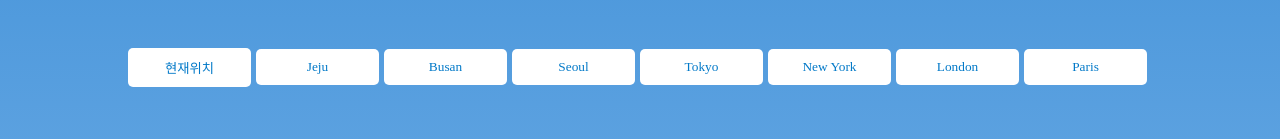
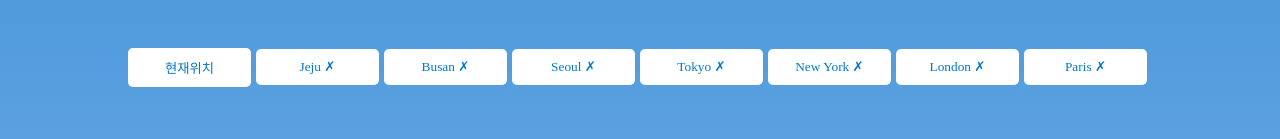
Before and after one commit to hjb0907/Weather, a React (Create React App) app: page / in a window 1280 px wide. Shown: the part 532-671 px from the top of the page. Built offline with nearby package versions, Linux system fonts and the light colour scheme; no server answers; a web font is replaced by a local one.

Commit message:
FEAT: button 삭제기능 추가 예정

```diff
--- a/src/App.js
+++ b/src/App.js
@@ -8,14 +8,14 @@ import Time from './component/Time';
 function App() {
   const [weather, setWeather] = useState(null);
   const [city, setCity] = useState('');
+  const [search,setSearch]=useState('');
   const [showStars, setShowStars] = useState(false);
   const [showSnows, setShowSnows] = useState(false);
   const [showRain, setShowRain] = useState(false);
   const [showThunder, setShowThunder] = useState(false);
   const [showClouds, setShowClouds] = useState(false);
   const [showSun, setShowSun] = useState(false);
-
-  const cities=['Jeju','Busan','Seoul','Tokyo','New York','London','Paris'];
+  const [cities,setCities] = useState(['Jeju','Busan','Seoul','Tokyo','New York','London','Paris']);
 
   const currentLocation = ()=>{
     navigator.geolocation.getCurrentPosition((position)=>{
@@ -81,7 +81,7 @@ function App() {
 
   return (
     <div className="App" style={appStyle(weather)}>
-      <SearchLocation setCity={setCity} city={city}/>
+      <SearchLocation setCity={setCity} city={city} search={search} setSearch={setSearch} />
       <WeatherInfo weather={weather}/>
       <WeatherBtn cities={cities} setCity={setCity} setShowStars={setShowStars} setShowRain={setShowRain} setShowClouds={setShowClouds} setShowSnows={setShowSnows} showThunder={showThunder} setShowThunder={setShowThunder} showSun={showSun} setShowSun={setShowSun} />
       <Time weather={weather} showStars={showStars} setShowStars={setShowStars} showRain={showRain} setShowRain={setShowRain} showClouds={showClouds} setShowClouds={setShowClouds} showSnows={showSnows} setShowSnows={setShowSnows} showSun={showSun} setShowSun={setShowSun} showThunder={showThunder} setShowThunder={setShowThunder}/>
--- a/src/component/SearchLocation.jsx
+++ b/src/component/SearchLocation.jsx
@@ -1,7 +1,6 @@
 import React, { useState,useRef  } from "react";
 
-const SearchLocation = ({setCity,city}) => {
-  const [search,setSearch]=useState('');
+const SearchLocation = ({setCity,city,search,setSearch}) => {
 
   const InputFocus = useRef();
 
--- a/src/component/WeatherBtn.jsx
+++ b/src/component/WeatherBtn.jsx
@@ -12,12 +12,16 @@ const WeatherBtn = ({cities,setCity,setShowStars,setShowRain,setShowClouds,setSh
     setShowThunder(() => false);
   };
 
+  const handledelete = (_this) =>{
+
+  }
+
   return(
     <div className="weatherbtn">
       <div className="btn"><button onClick={()=>setCity('')}>현재위치</button></div>
       {
         cities.map((e, index) => (
-          <div className="btn" key={index}><button onClick={() => handleCityClick(e)}>{e}</button></div>
+          <div className="btn" key={index}><button onClick={() => handleCityClick(e)}>{e} <span onClick={()=>handledelete('_this')}>&#10007;</span></button></div>
         ))
       }
     </div>
```
